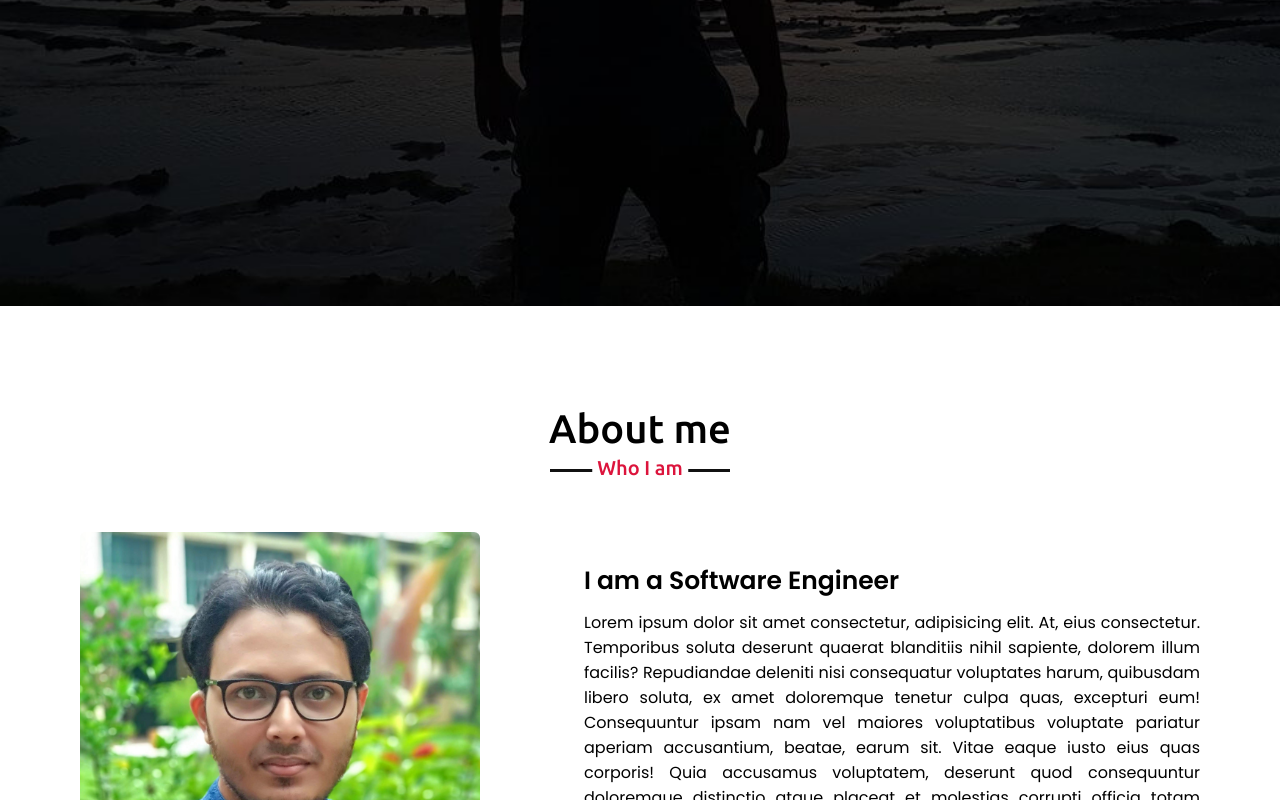
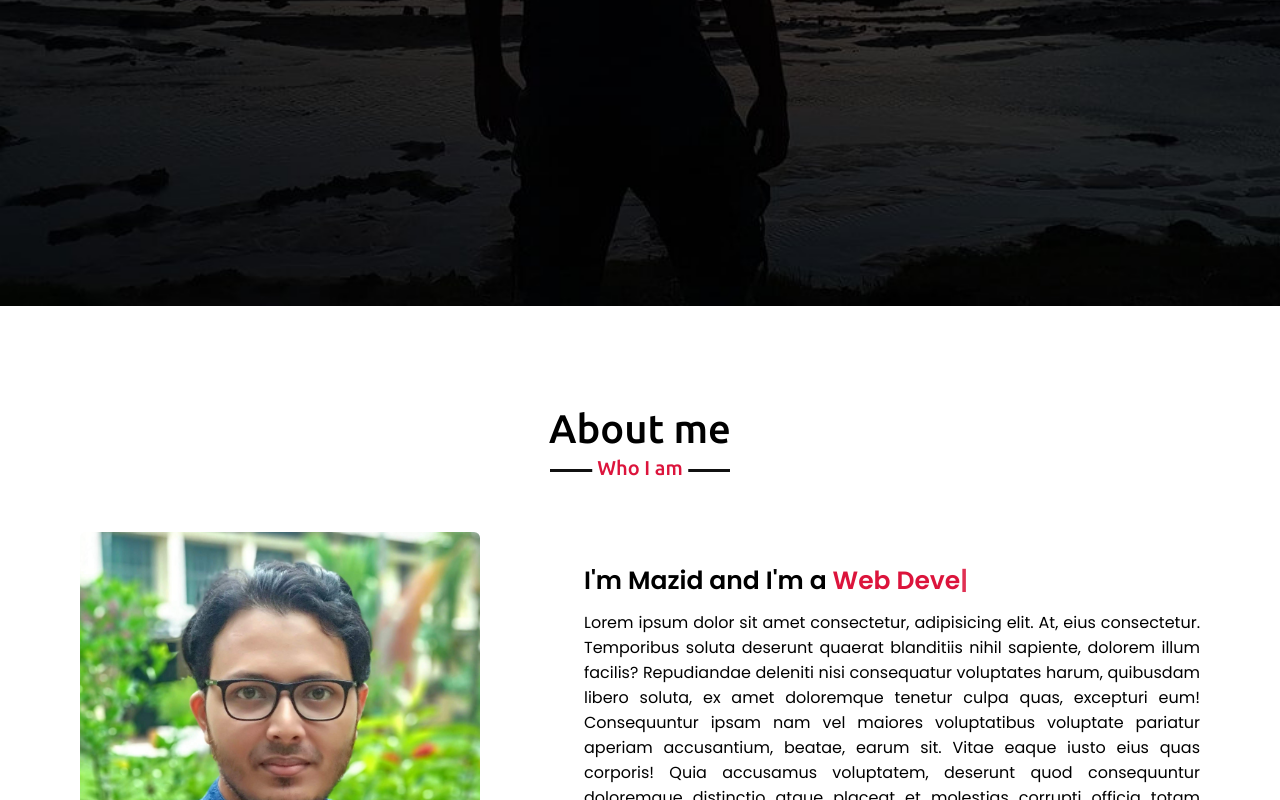
Before and after one commit to mazeduldev/portfolio, a Next.js app: page / in a window 1280 px wide. Shown: the part 494-1294 px from the top of the page. Built offline with nearby package versions, Linux system fonts and the light colour scheme.

Commit message:
typing-animation component separated

```diff
--- a/components/about.tsx
+++ b/components/about.tsx
@@ -1,6 +1,13 @@
 import React from 'react'
 import classes from './about.module.scss'
 import Image from 'next/image'
+import TypingAnimation from './typing-animation'
+
+const myTitles = [
+  'Software Engineer',
+  'Web Developer',
+  'Fullstack Developer'
+]
 
 const About: React.FC = () => {
   return (
@@ -20,7 +27,7 @@ const About: React.FC = () => {
           </div>
           <div className={classes.description}>
             <div className={classes.descriptionTitle}>
-              I am a Software Engineer
+              I'm Mazid and I'm a <TypingAnimation texts={myTitles}></TypingAnimation>
             </div>
             <p>Lorem ipsum dolor sit amet consectetur, adipisicing elit. At, eius consectetur. Temporibus soluta deserunt quaerat blanditiis nihil sapiente, dolorem illum facilis? Repudiandae deleniti nisi consequatur voluptates harum, quibusdam libero soluta, ex amet doloremque tenetur culpa quas, excepturi eum! Consequuntur ipsam nam vel maiores voluptatibus voluptate pariatur aperiam accusantium, beatae, earum sit. Vitae eaque iusto eius quas corporis! Quia accusamus voluptatem, deserunt quod consequuntur doloremque distinctio atque placeat et molestias corrupti officia totam ratione, inventore fugit.</p>
             <a href="#">Download CV</a>
--- a/components/cover.module.scss
+++ b/components/cover.module.scss
@@ -31,7 +31,3 @@
     }
   }
 }
-
-.inline {
-  display: inline;
-}
--- a/components/cover.tsx
+++ b/components/cover.tsx
@@ -1,6 +1,6 @@
 import React, { useEffect, useState } from 'react'
 import classes from './cover.module.scss'
-import Typist from 'react-typist'
+import TypingAnimation from './typing-animation'
 
 const myTitles = [
   'Software Engineer',
@@ -8,27 +8,14 @@ const myTitles = [
   'Fullstack Developer'
 ]
 
-const typistContents = myTitles.map((item, idx) => {
-  return <div className={classes.inline} key={idx}>
-    <span> {item}</span>
-    <Typist.Backspace count={item.length} delay={1000}></Typist.Backspace>
-  </div>
-})
-
 const Cover: React.FC = () => {
-  const [doType, setDoType] = useState(true);
-
-  useEffect(() => {
-    setDoType(true);
-  }, [doType])
-
   return (
     <section className={classes.cover}>
       <div className={`container ${classes.coverContent}`}>
         <div className={classes.text1}>Hello, my name is</div>
         <div className={classes.text2}>Mazedul Islam</div>
         <div className={classes.text3}>And I'm a
-          {doType ? <Typist className={classes.inline} onTypingDone={() => setDoType(false)}>{typistContents}</Typist> : ''}
+          <TypingAnimation texts={myTitles}></TypingAnimation>
         </div>
       </div>
     </section>
--- /dev/null
+++ b/components/typing-animation.module.scss
@@ -0,0 +1,7 @@
+.inline {
+  display: inline;
+}
+
+.crimson {
+  color: crimson;
+}
--- /dev/null
+++ b/components/typing-animation.tsx
@@ -0,0 +1,26 @@
+import React, { useEffect, useState } from 'react'
+import Typist from 'react-typist';
+import classes from './typing-animation.module.scss'
+
+const TypingAnimation = (props) => {
+  const [doType, setDoType] = useState(true)
+
+  useEffect(() => {
+    setDoType(true)
+  }, [doType])
+
+  const typistContents = props['texts'].map((item, idx) => {
+    return <div className={classes.inline} key={idx}>
+      <span> {item}</span>
+      <Typist.Backspace count={item.length} delay={1000}></Typist.Backspace>
+    </div>
+  })
+
+  return (
+    <>
+      {doType ? <Typist className={`${classes.inline} ${classes.crimson}`} onTypingDone={() => setDoType(false)}>{typistContents}</Typist> : ''}
+    </>
+  )
+}
+
+export default TypingAnimation
```
